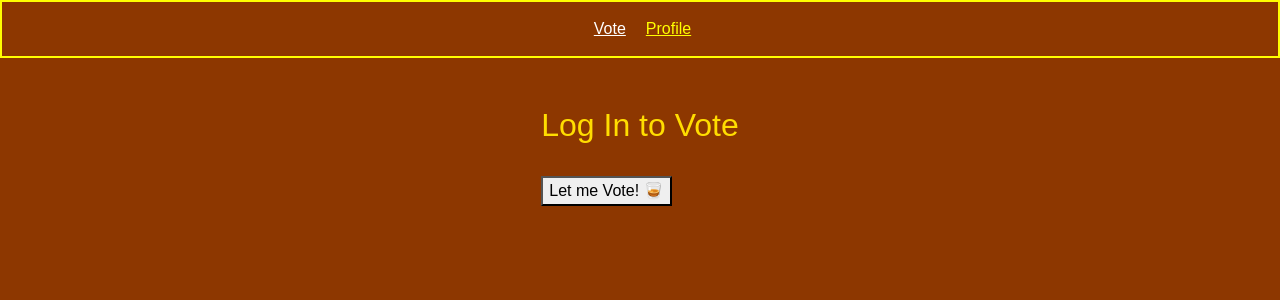
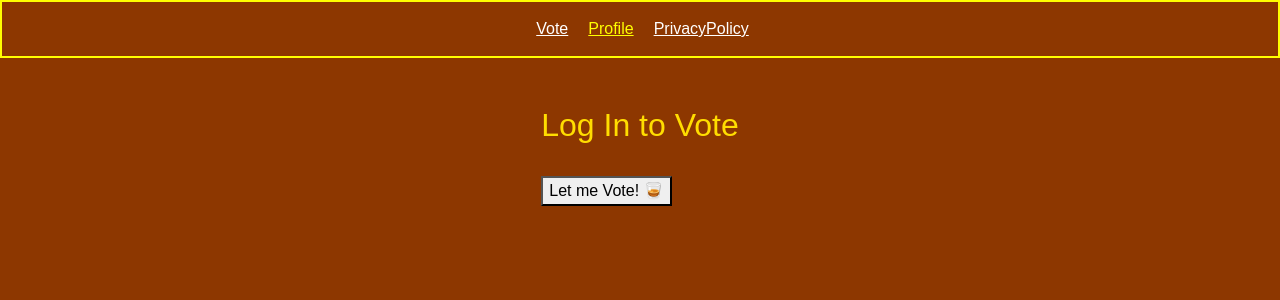
Before and after one commit to Gustavo-Rodriguez/Whiskey, a React (Create React App) app: page /Login in a window 1280 px wide. Shown: the top 300 px of the page. Built offline with nearby package versions, Linux system fonts and the light colour scheme; no server answers; the database is empty.

Commit message:
Added Privacy Policy

```diff
--- a/src/components/Main.js
+++ b/src/components/Main.js
@@ -6,6 +6,7 @@ import Results from "./Results"
 import listItems from '../data/Data';
 import Admin from "./Admin";
 import Login from "./Login";
+import Privacy from "./PrivacyPolicy"
 import NavBar from "./NavBar";
 import { ref, set, onValue } from 'firebase/database';
 import db from '../utils/firebase';
@@ -121,6 +122,7 @@ class Main extends React.Component {
           <Route path="/Admin" element={<Admin handlesubmitfromApp={this.handleSubmitWhiskey} placeholderText={'Whiskey?'}/>} />
           <Route path="/Results" element={<Results data={this.state.listItems.Whiskeys} />} />
           <Route path="/Login" element={<Login props={this.state.userInfo} />} />
+          <Route path="/Privacy" element={<Privacy />} />
           <Route path="/" element={<Login props={this.state.userInfo} />} />
       </Routes>
     </div>
--- a/src/components/NavBar.js
+++ b/src/components/NavBar.js
@@ -31,6 +31,18 @@ function NavBar() {
                 Profile
             </NavLink>
         </div>
+        <div className="navItem">
+            <NavLink
+                to="/Privacy"
+                style={({ isActive }) => ({
+                    color: isActive
+                        ? "Yellow"
+                        : "white",
+                })}
+            >
+                PrivacyPolicy
+            </NavLink>
+        </div>
     </div>
     );
 }
--- /dev/null
+++ b/src/components/PrivacyPolicy.js
@@ -0,0 +1,17 @@
+import React from "react";
+
+
+
+function Privacy() {
+    return (
+
+    <div className='PrivacyPolicy'>
+       <br></br>WhiskeyParty App uses your e-mail and name to prevent users from voting on a whiskey more than once.
+       <br></br>We store it in a database that is cleared before each whiskey Party.
+       <br></br>Your e-mail may be visibile to other people at the Whiskey Party
+       <br></br>Your votes are NOT secret, they will be displayed to all users when Voting is over.
+    </div>
+    );
+}
+
+export default Privacy;
```
